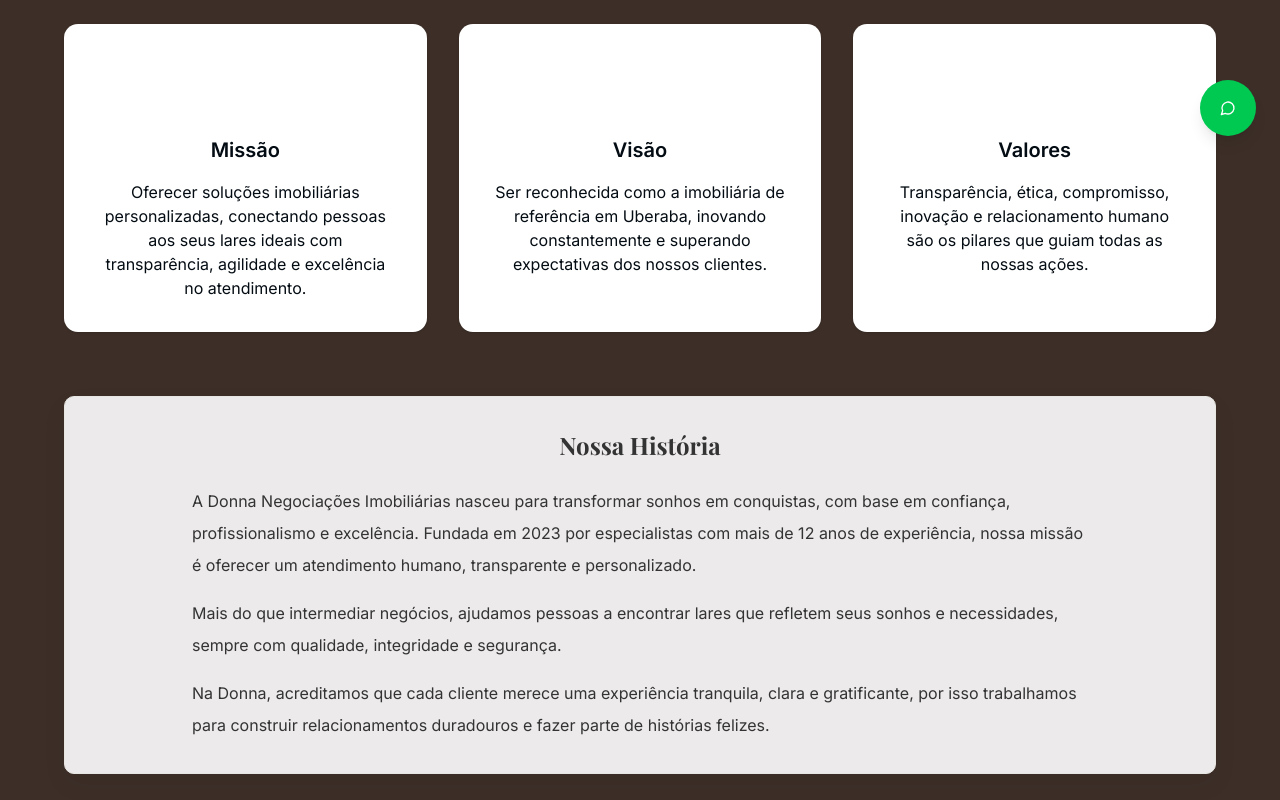
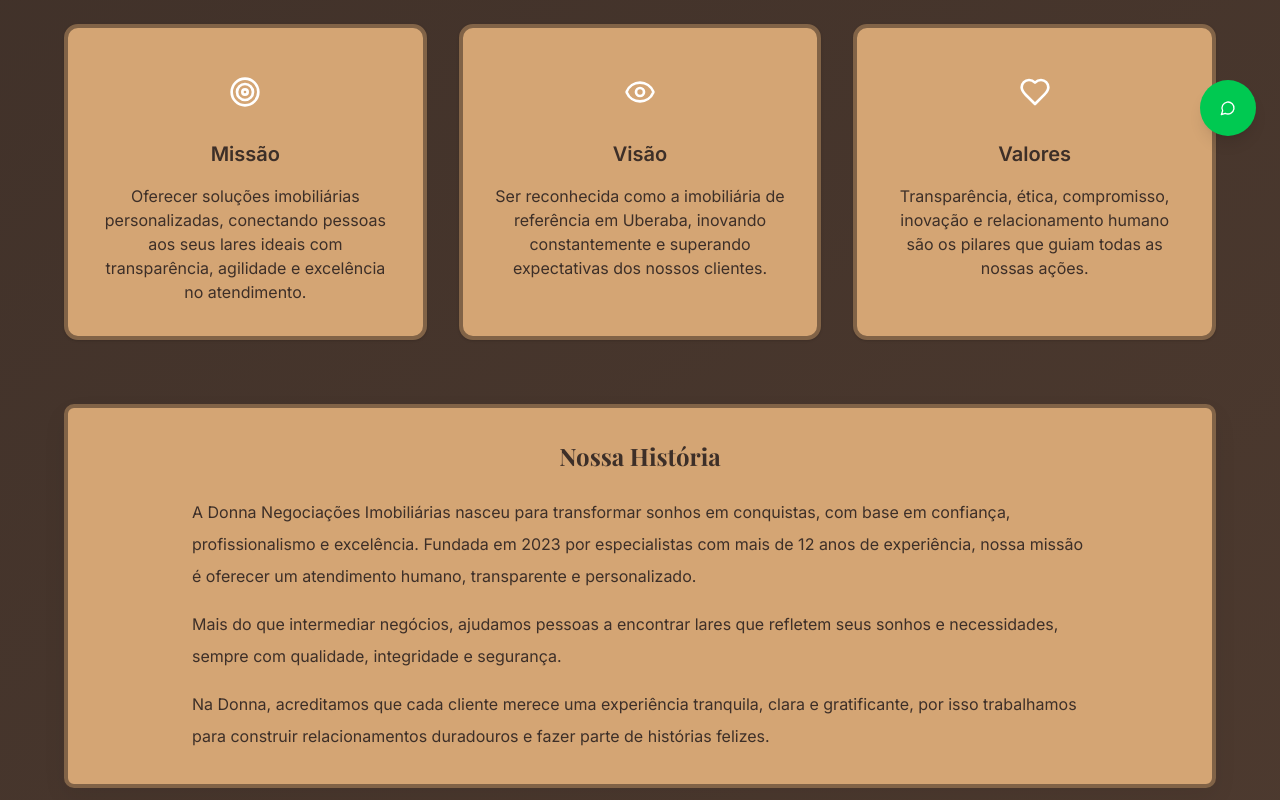
Before and after one commit to vitinpicademel/sitedonna, a Next.js app: page /a-imobiliaria in a window 1280 px wide. Shown: the part 640-1440 px from the top of the page. Built offline with nearby package versions, Linux system fonts and the light colour scheme; a web font is replaced by a local one.

Commit message:
feat(a-imobiliaria): aplica paleta (#d4a574/#3d2f28/#816347), bordas refinadas nos cards, ajuste de tipografia e título principal em #d4a574

```diff
--- a/app/a-imobiliaria/page.tsx
+++ b/app/a-imobiliaria/page.tsx
@@ -15,7 +15,7 @@ export const metadata = {
 
 export default function AboutPage() {
   return (
-    <div className="min-h-screen bg-lux-solid">
+    <div className="min-h-screen">
       <RevealProvider />
       <Header appearance="dark" />
       <main>
--- a/app/globals.css
+++ b/app/globals.css
@@ -136,7 +136,7 @@
   }
   body {
     @apply text-foreground;
-    background-color: #3d2f28;
+    background: linear-gradient(145deg, #3d2f28 0%, #4d3a2f 60%, #c89968 100%);
     font-family: 'Poppins', 'Inter', 'Nunito Sans', system-ui, -apple-system, Segoe UI, Roboto, Arial, "Noto Sans", "Apple Color Emoji", "Segoe UI Emoji";
   }
 }
--- a/components/layout/header.tsx
+++ b/components/layout/header.tsx
@@ -43,6 +43,7 @@ export function Header({ appearance = "light" }: HeaderProps) {
                   <li key={item.name}>
                     <Link
                       href={item.href}
+                      prefetch={false}
                       className={`text-base xl:text-lg font-medium transition-colors duration-300 tracking-wide ${
                         isDark ? 'text-white hover:text-chave-dourado' : 'text-chave-azul hover:text-chave-dourado'
                       }`}
@@ -74,6 +75,7 @@ export function Header({ appearance = "light" }: HeaderProps) {
                   <li key={item.name}>
                     <Link
                       href={item.href}
+                      prefetch={false}
                       target={item.external ? "_blank" : undefined}
                       rel={item.external ? "noopener noreferrer" : undefined}
                       className={`text-base xl:text-lg font-medium transition-colors duration-300 tracking-wide ${
@@ -112,6 +114,7 @@ export function Header({ appearance = "light" }: HeaderProps) {
               <Link
                 key={item.name}
                 href={item.href}
+                prefetch={false}
                 target={item.external ? "_blank" : undefined}
                 rel={item.external ? "noopener noreferrer" : undefined}
                 className="text-2xl font-light text-chave-branco hover:text-chave-dourado transition-colors duration-300 tracking-wide"
--- a/components/sections/about-hero.tsx
+++ b/components/sections/about-hero.tsx
@@ -5,7 +5,7 @@ export function AboutHero() {
         <div className="max-w-5xl mx-auto text-center space-y-6">
           <h1 className="text-4xl md:text-6xl font-bold font-serif animate-fade-up">
             <span className="text-offwhite">Sobre a</span>{' '}
-            <span className="title-gold">Donna Negociações Imobiliárias</span>
+            <span style={{ color: '#D4A574' }}>Donna Negociações Imobiliárias</span>
           </h1>
           <p className="text-lg md:text-2xl text-[#f1e8e0] leading-9 animate-fade-in animate-delay-1">
             Realizamos sonhos e construímos histórias com transparência, dedicação e experiência no que fazemos.
--- a/components/sections/company-testimonials-section.tsx
+++ b/components/sections/company-testimonials-section.tsx
@@ -29,7 +29,7 @@ const companyTestimonials = [
 
 export function CompanyTestimonialsSection() {
   return (
-    <section className="py-16 bg-lux-radial">
+    <section className="py-16">
       <div className="container mx-auto px-4">
         <div className="text-center mb-12">
           <h2 className="text-3xl font-bold text-white font-serif mb-4 underline-gold">Depoimentos</h2>
@@ -40,7 +40,7 @@ export function CompanyTestimonialsSection() {
 
         <div className="grid grid-cols-1 md:grid-cols-3 gap-6 max-w-6xl mx-auto">
           {companyTestimonials.map((testimonial) => (
-            <Card key={testimonial.id} className="card-lux animate-fade-up">
+            <Card key={testimonial.id} className="card-lux animate-fade-up" style={{ backgroundColor: '#d4a574', color: '#3d2f28', border: '4px solid #816347' }}>
               <CardContent className="p-6">
                 <div className="flex justify-center mb-4">
                   {[...Array(testimonial.rating)].map((_, i) => (
--- a/components/sections/mission-section.tsx
+++ b/components/sections/mission-section.tsx
@@ -3,7 +3,7 @@ import { Card, CardContent } from "@/components/ui/card"
 
 export function MissionSection() {
   return (
-    <section className="pt-10 pb-16 md:pt-12 bg-lux-radial">
+    <section className="pt-10 pb-16 md:pt-12">
       <div className="container mx-auto px-4">
         <div className="max-w-6xl mx-auto">
           <div className="text-center mb-10">
@@ -21,7 +21,7 @@ export function MissionSection() {
 
           <div className="grid grid-cols-1 md:grid-cols-3 gap-8">
             {/* Missão */}
-            <Card className="text-center card-lux animate-fade-up">
+            <Card className="text-center card-lux animate-fade-up" style={{ backgroundColor: '#d4a574', color: '#3d2f28', border: '4px solid #816347' }}>
               <CardContent className="p-8">
                 <div className="w-16 h-16 rounded-full flex items-center justify-center mx-auto mb-4" style={{ backgroundColor: 'var(--lux-gold)' }}>
                   <Target className="h-8 w-8 text-white icon-gold" />
@@ -35,7 +35,7 @@ export function MissionSection() {
             </Card>
 
             {/* Visão */}
-            <Card className="text-center card-lux animate-fade-up animate-delay-1">
+            <Card className="text-center card-lux animate-fade-up animate-delay-1" style={{ backgroundColor: '#d4a574', color: '#3d2f28', border: '4px solid #816347' }}>
               <CardContent className="p-8">
                 <div className="w-16 h-16 rounded-full flex items-center justify-center mx-auto mb-4" style={{ backgroundColor: 'var(--lux-gold)' }}>
                   <Eye className="h-8 w-8 text-white icon-gold" />
@@ -49,7 +49,7 @@ export function MissionSection() {
             </Card>
 
             {/* Valores */}
-            <Card className="text-center card-lux animate-fade-up animate-delay-2">
+            <Card className="text-center card-lux animate-fade-up animate-delay-2" style={{ backgroundColor: '#d4a574', color: '#3d2f28', border: '4px solid #816347' }}>
               <CardContent className="p-8">
                 <div className="w-16 h-16 rounded-full flex items-center justify-center mx-auto mb-4" style={{ backgroundColor: 'var(--lux-gold)' }}>
                   <Heart className="h-8 w-8 text-white icon-gold" />
@@ -64,7 +64,7 @@ export function MissionSection() {
           </div>
 
           {/* História */}
-          <div className="mt-16 rounded-lg p-8 bg-white/90 border border-[#e8e6e2] shadow-[0_10px_24px_rgba(0,0,0,.06)] animate-fade-up">
+          <div className="mt-16 rounded-lg p-8 shadow-[0_10px_24px_rgba(0,0,0,.06)] animate-fade-up" style={{ backgroundColor: '#d4a574', color: '#3d2f28', border: '4px solid #816347' }}>
             <div className="max-w-4xl mx-auto">
               <h3 className="text-2xl font-bold text-brown font-serif mb-6 text-center underline-gold">Nossa História</h3>
               <div className="space-y-4 text-brown-gray leading-8">
--- a/components/sections/team-section.tsx
+++ b/components/sections/team-section.tsx
@@ -38,7 +38,7 @@ const teamMembers = [
 
 export function TeamSection() {
   return (
-    <section className="py-16 bg-lux-radial">
+    <section className="py-16">
       <div className="container mx-auto px-4">
         <div className="text-center mb-12">
           <h2 className="text-3xl font-bold text-white font-serif mb-4 underline-gold">Nossa Equipe</h2>
@@ -49,7 +49,7 @@ export function TeamSection() {
 
         <div className="grid grid-cols-1 md:grid-cols-2 lg:grid-cols-4 gap-6">
           {teamMembers.map((member) => (
-            <Card key={member.id} className="text-center card-lux animate-fade-up">
+            <Card key={member.id} className="text-center card-lux animate-fade-up" style={{ backgroundColor: '#d4a574', color: '#3d2f28', border: '4px solid #816347' }}>
               <CardContent className="p-6">
                 <div className="relative w-24 h-24 mx-auto mb-4">
                   <Image
--- a/styles/globals.css
+++ b/styles/globals.css
@@ -156,6 +156,40 @@
     transform: translateY(-6px);
     box-shadow: 0 8px 20px rgba(212,165,116,0.3);
   }
+  .card-gold {
+    background: var(--lux-gold) !important;
+    color: #3d2f28;
+    border: none;
+  }
+
+  /* Elegant section: subtle marbled depth on primary palette */
+  .section-marbled {
+    background:
+      radial-gradient(120% 160% at 50% 0%, #4d3a2f 0%, #3d2f28 55%),
+      linear-gradient(180deg, #3d2f28 0%, #32261f 100%);
+    border: 1px solid #816347;
+    box-shadow:
+      inset 0 0 0 1px rgba(129, 99, 71, .18),
+      0 18px 40px rgba(0,0,0,.35);
+    border-radius: 20px;
+  }
+
+  /* Gold card with soft gradient + subtle glow */
+  .card-gold-elevated {
+    background: linear-gradient(180deg, #d4a574 0%, #cfa069 60%, #d4a574 100%);
+    border: 1px solid #816347;
+    border-radius: 16px;
+    box-shadow:
+      0 12px 28px rgba(0,0,0,.25),
+      0 0 14px rgba(212,165,116,.25);
+  }
+
+  .border-tertiary { border-color: #816347; }
+  .radius-soft { border-radius: 16px; }
+  .title-serif { font-family: var(--font-playfair); letter-spacing: .02em; }
+  .body-cream { color: #f1e8e0; }
+  .text-primary-brown { color: #3d2f28; }
+  .text-gold { color: #d4a574; }
 
   /* Buttons */
   .btn-lux {
```
